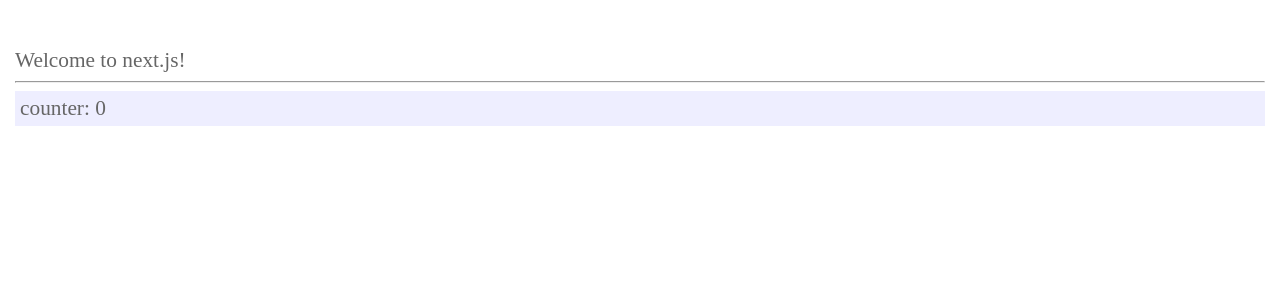
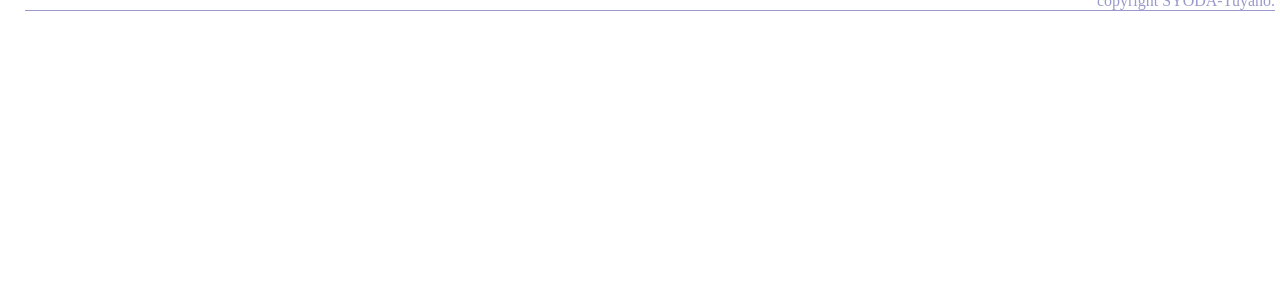
Before and after one commit to aganomaminmi/introduction-next, a Next.js app: page / in a window 1280 px wide. Shown: the top 300 px of the page. Built offline with nearby package versions, Linux system fonts and the light colour scheme.

Commit message:
[fix]index.jsを修正

```diff
--- a/components/Footer.js
+++ b/components/Footer.js
@@ -1,7 +1,7 @@
 import React, { Component } from 'react';
 
 class Footer extends Component {
-  render9) {
+  render() {
     return (
       <footer>
         <div>{this.props.footer}</div>
--- a/components/Layout.js
+++ b/components/Layout.js
@@ -1,7 +1,7 @@
-import React, { Compnent } from 'react';
+import React, { Component } from 'react';
 import Header from './Header';
 import Footer from './Footer';
-import Style from '../static/Style';
+import style from '../static/Style';
 
 class Layout extends Component {
 
--- a/pages/index.js
+++ b/pages/index.js
@@ -1,10 +1,12 @@
-import Counter from '../components/Counter';
-import style from '../static/Style';
+import Link from 'next/link';
+import Layout from '../components/Layout';
 
-export default () => <div>
-  {style}
-  <h1>Next.js</h1>
-  <p>Welcome to next.js!</p>
-  <hr />
-  <Counter />
-</div>
+export default () => (
+  <Layout header="Next" title="Top page.">
+    <p>Welcome to next.js!</p>
+    <hr/>
+    <Link href="./other">
+      <button> go to Other &gt;&gt;</button>
+    </Link>
+  </Layout>
+);
--- a/static/Style.js
+++ b/static/Style.js
@@ -39,7 +39,7 @@ h1 {
 
 p {
   margin: 0px;
-  color: #666;
+  color: #669;
   font-size: 16pt;
 }
 
```
